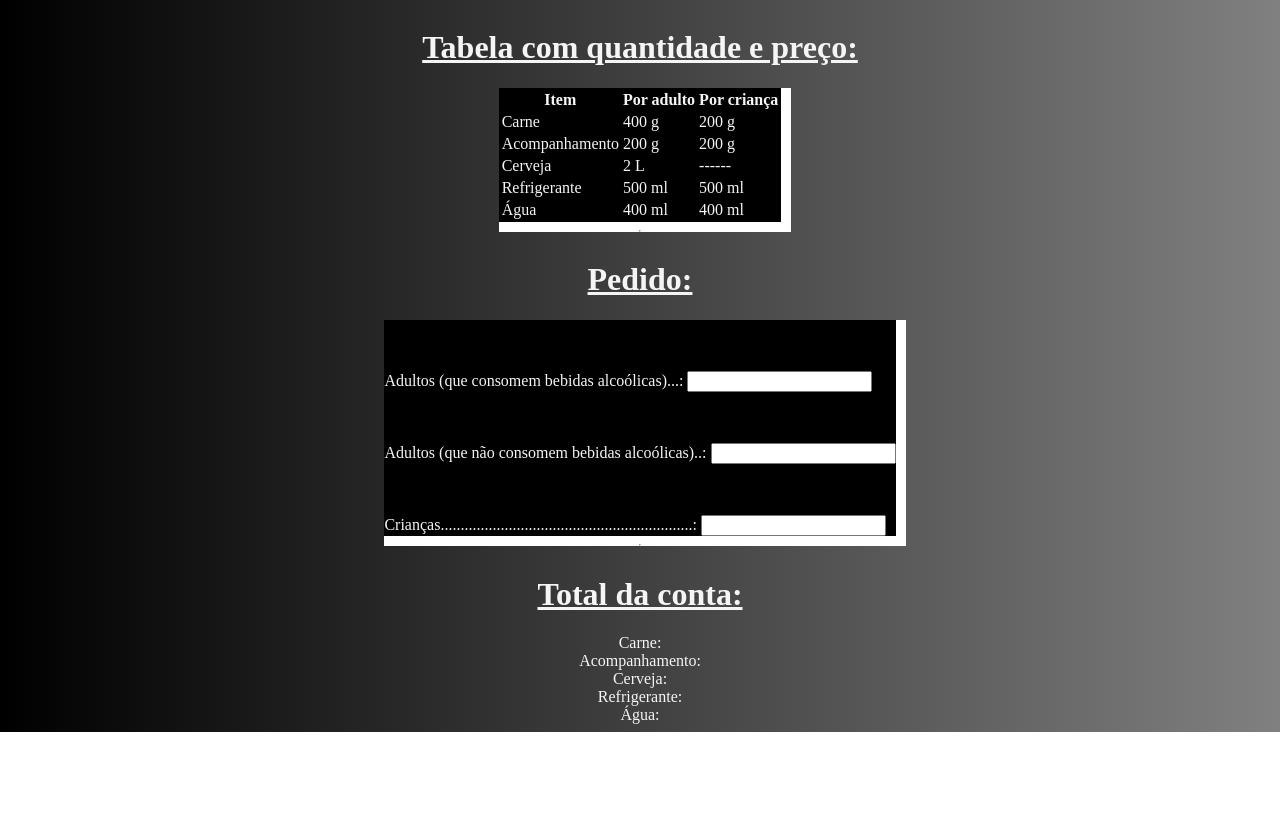
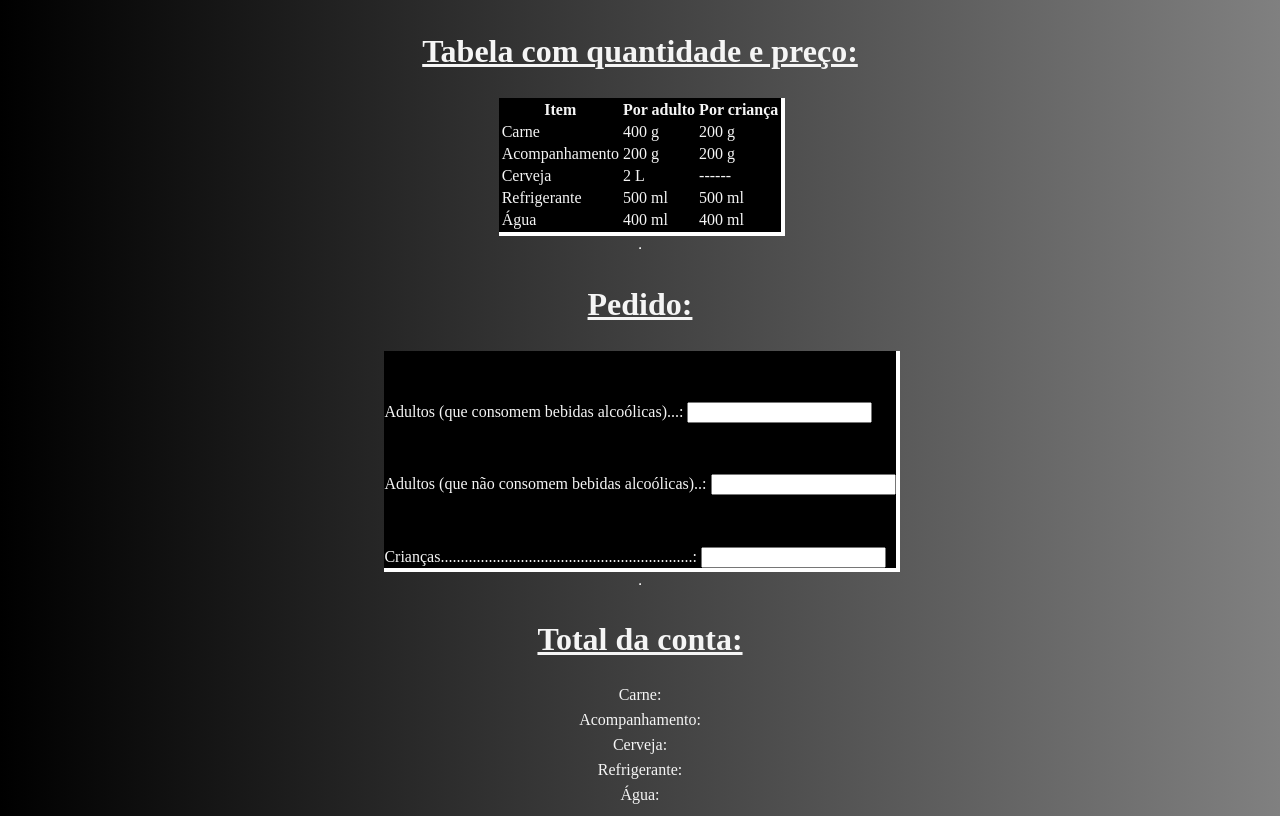
Before and after one commit to deup5534/ChurrascoJs, a plain HTML site: page index.html in a window 1280 px wide. Drawn offline with Linux system fonts and the light colour scheme.

Commit message:
Anotações

```diff
--- a/estilo.css
+++ b/estilo.css
@@ -4,8 +4,10 @@ body{
     background-size: cover;
     color: whitesmoke;
     display: flex;
+    justify-content: space-around;
     align-items: center;
     flex-direction: column;
+    min-height: 100vh;
 
 }
 .col-12{
@@ -21,10 +23,9 @@ h1{
 }
 .estiloConteúdo1{
     background-color: black;
-    box-shadow: white 5px 5px 0px 5px;
+    box-shadow: white 2px 2px 0px 2px;
 }
 .estiloConteúdo2{
     background-color: black;
-    box-shadow: white 5px 5px 0px 5px;
-
+    box-shadow: white 2px 2px 0px 2px;
 }
```
Also changed, not shown: index.html (+1 -1 lines).
